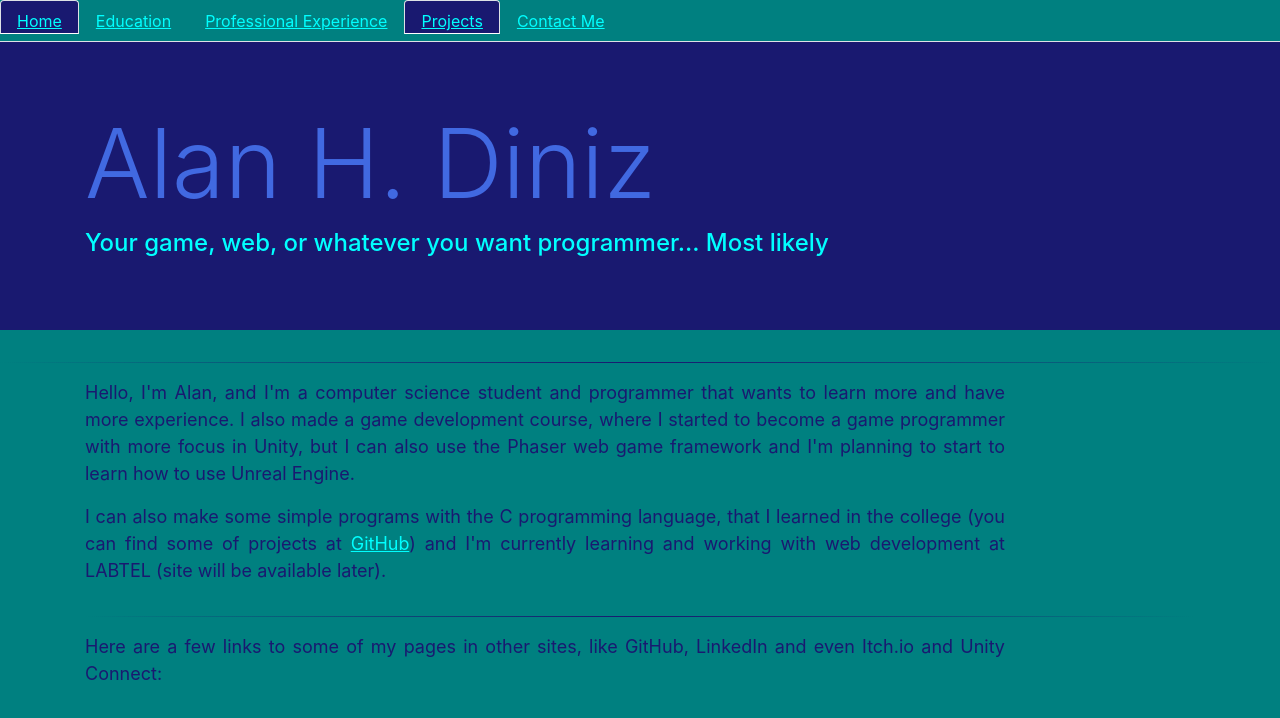
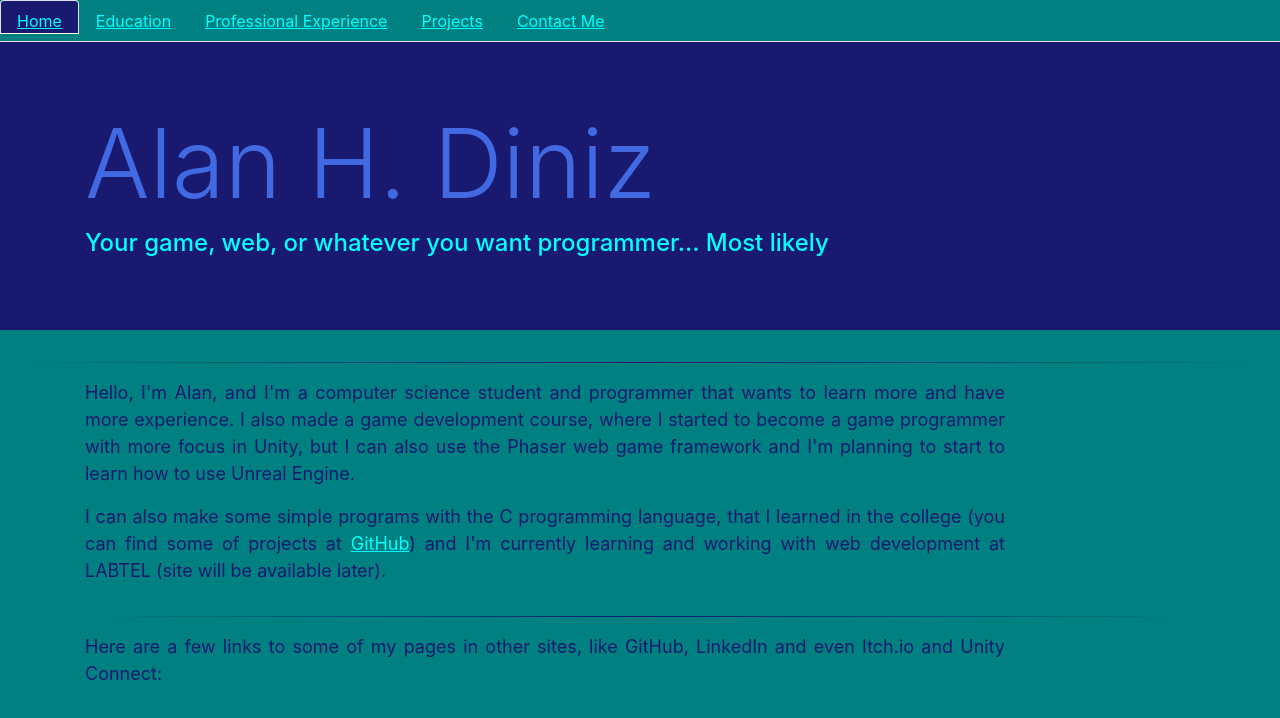
Before and after one commit to AHDiniz/AHDiniz.github.io, a plain HTML site: page index.html in a window 1280 px wide. Drawn offline with nearby package versions, Linux system fonts and the light colour scheme.

Commit message:
Changing navbar style

```diff
--- a/index.html
+++ b/index.html
@@ -27,7 +27,7 @@
             <a class="nav-link" href="proxp.html">Professional Experience</a>
         </li>
         <li class="nav-item">
-            <a class="nav-link active" href="projects.html">Projects</a>
+            <a class="nav-link" href="projects.html">Projects</a>
         </li>
         <li class="nav-item">
             <a class="nav-link" href="contact.html">Contact Me</a>
```
